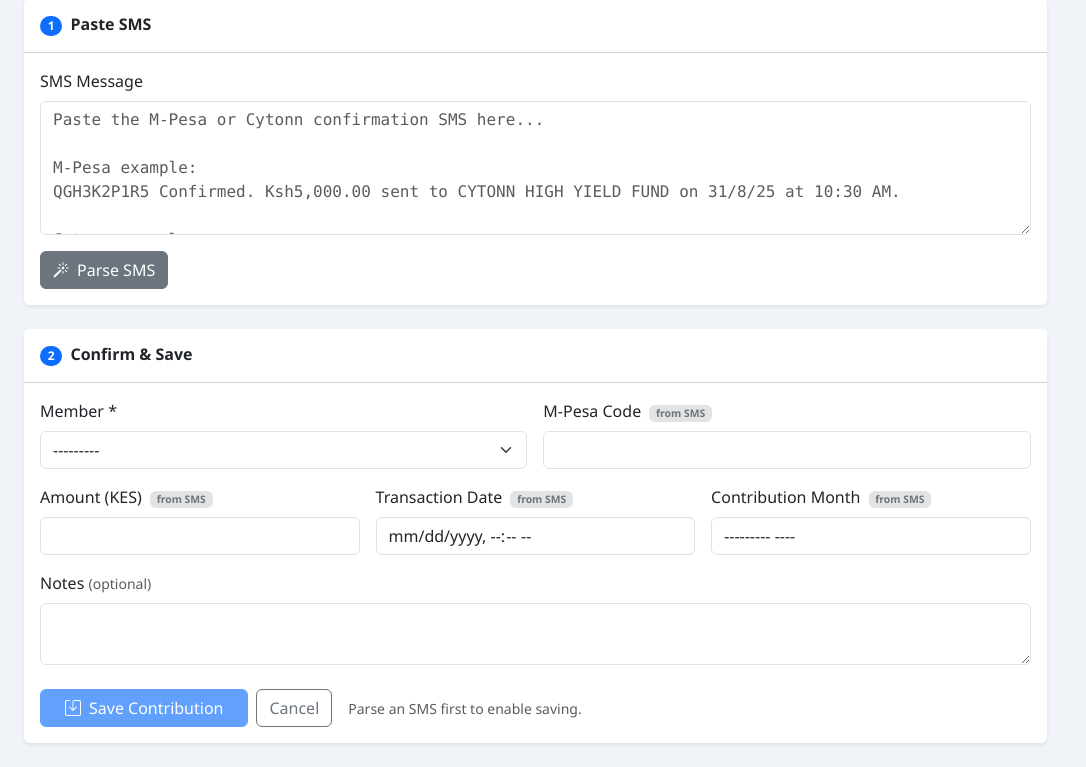
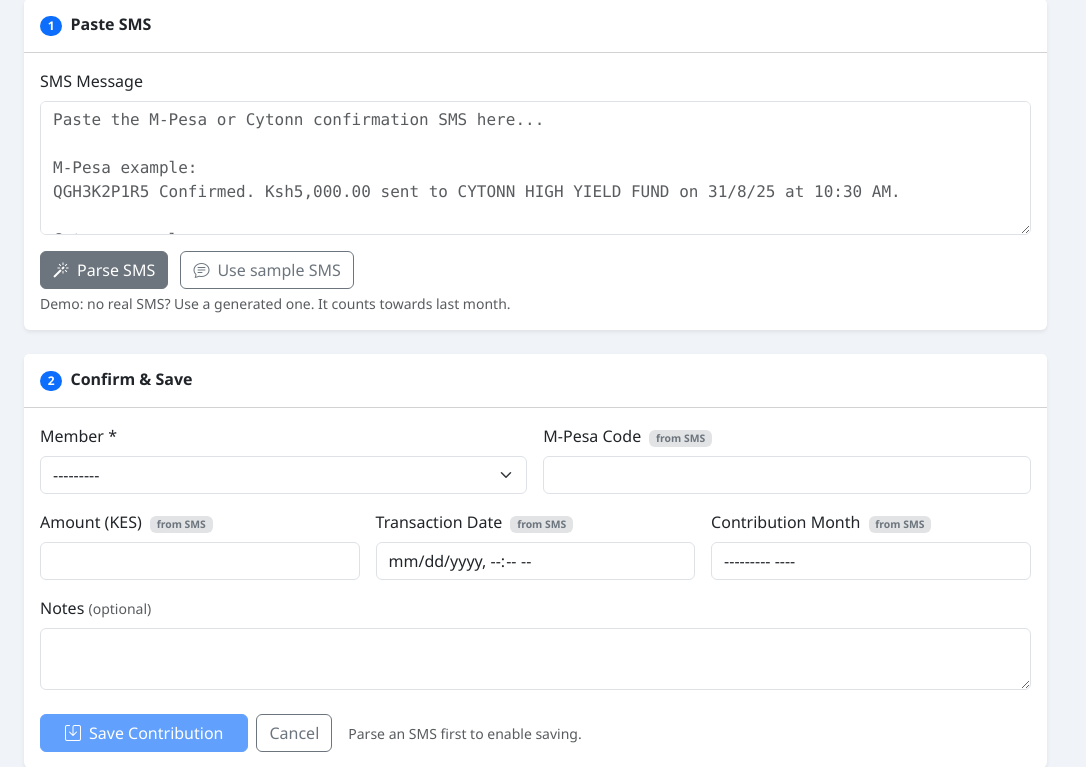
Before and after one commit to Ndolo7/bbc-chama, a Django app: template chama/templates/chama/add_contribution.html in a window 1280 px wide. Shown: the part 162-929 px from the top of the page, without its empty margins (0-1086 px from the left). Run offline with Django 5.2, Linux system fonts and the light colour scheme; tables that the repository leaves empty hold one stand-in row (values such as "Sample post"); the template is opened without the code that fills it: values that come from a table or form of the project are taken from there, most other values are stand-ins (such as "Sample title", 1, 10 or a date in 2020); parts of the project's set-up code (start-up, migrations or seed data) failed here and were passed over.

Commit message:
feat: add Use sample SMS button in demo mode
Co-Authored-By: Claude Opus 5.5 <noreply@anthropic.com>

```diff
--- a/chama/templates/chama/add_contribution.html
+++ b/chama/templates/chama/add_contribution.html
@@ -28,6 +28,13 @@ Your deposit of KES 5,000.00 in Cytonn High Yield Fund was successful. Transacti
                 <button type="button" id="parse-btn" class="btn btn-secondary">
                     <i class="bi bi-magic me-2"></i>Parse SMS
                 </button>
+                {% if demo_sample_sms %}
+                <button type="button" id="sample-sms-btn" class="btn btn-outline-secondary ms-2"
+                        data-sms="{{ demo_sample_sms }}">
+                    <i class="bi bi-chat-text me-2"></i>Use sample SMS
+                </button>
+                <div class="form-text">Demo: no real SMS? Use a generated one. It counts towards last month.</div>
+                {% endif %}
 
                 <div id="parse-result" class="mt-3 p-3 d-none">
                     <!-- filled by JS -->
@@ -130,6 +137,14 @@ Your deposit of KES 5,000.00 in Cytonn High Yield Fund was successful. Transacti
 const PARSE_URL = "{% url 'chama:parse_sms' %}";
 const CSRF = "{{ csrf_token }}";
 
+const sampleBtn = document.getElementById('sample-sms-btn');
+if (sampleBtn) {
+    sampleBtn.addEventListener('click', () => {
+        document.getElementById('sms-input').value = sampleBtn.dataset.sms;
+        document.getElementById('parse-btn').click();
+    });
+}
+
 document.getElementById('parse-btn').addEventListener('click', async () => {
     const sms = document.getElementById('sms-input').value.trim();
     const resultEl = document.getElementById('parse-result');
```
